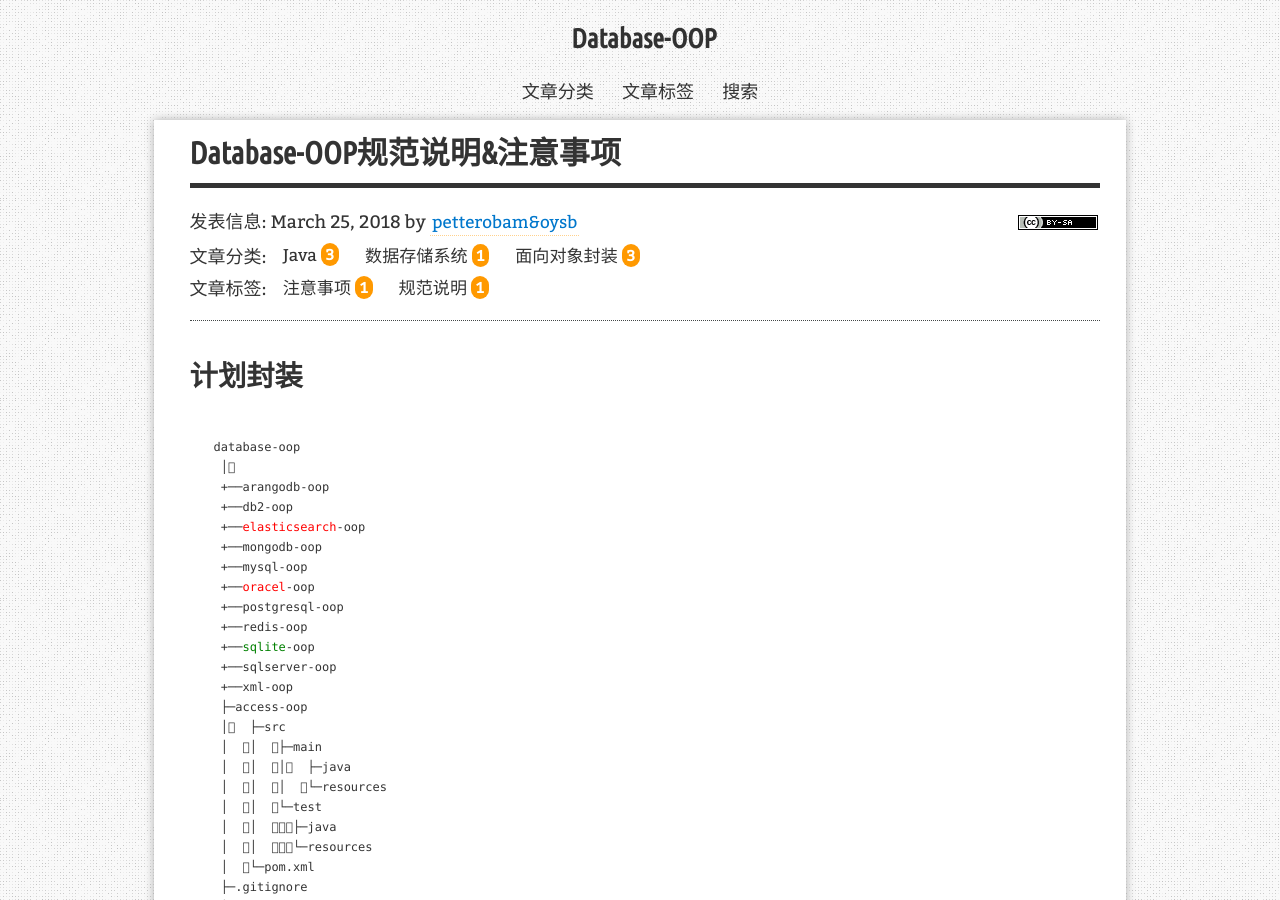
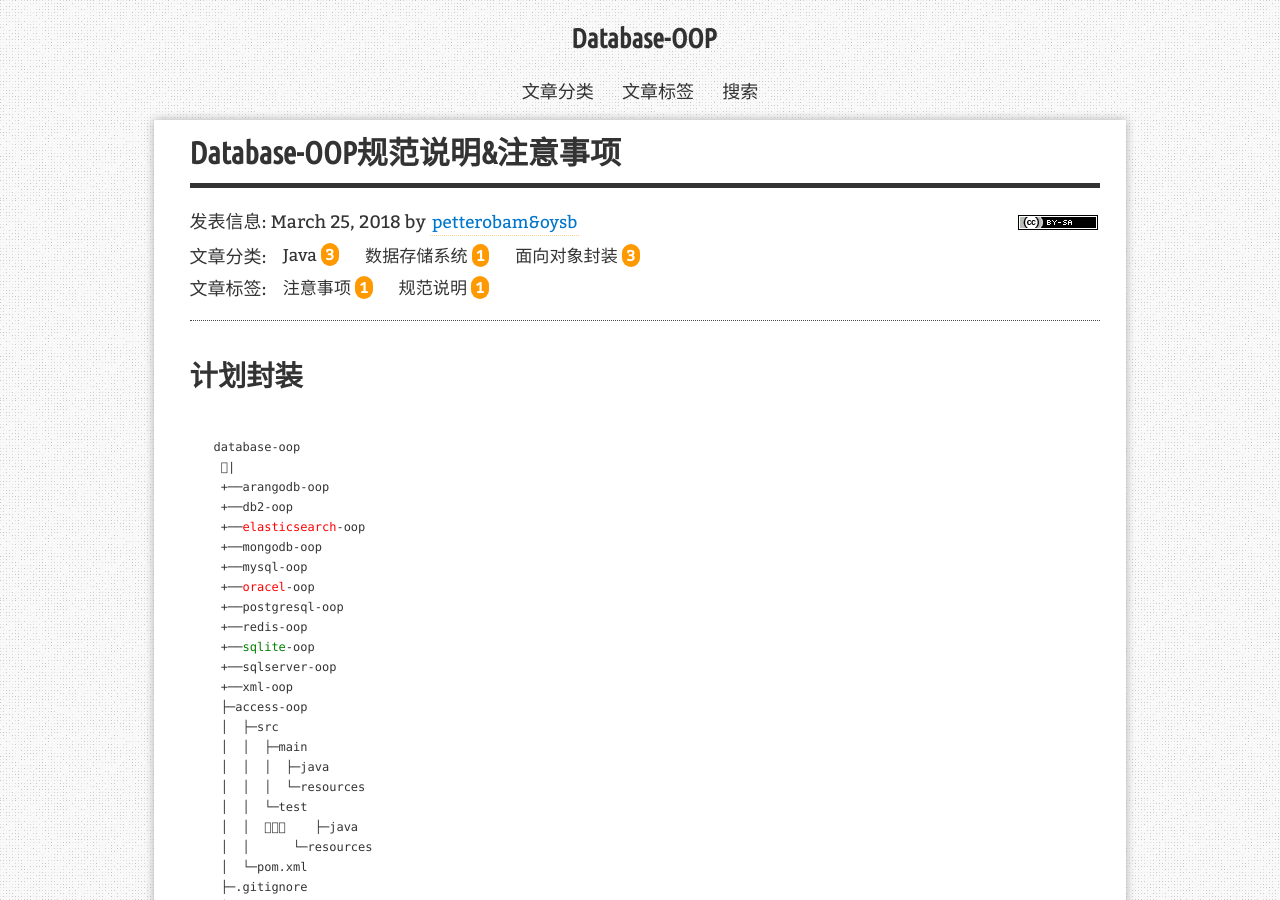
Before and after one commit to petterobam/database-oop, a Jekyll site: the page built from docs/_posts/2018-03-25-about-database-oop.md, in a window 1280 px wide and 900 px high. Built offline with Jekyll 4.4.1, drawn with Linux system fonts in a browser that asks for light colours; nearby versions of some CDN libraries; comment, search, counter and statistics services are not loaded; part of the change alters nothing that is shown; some of the changed text lies outside the part shown.

Commit message:
docs:规范和注意事项添加目录结构信息

```diff
--- a/docs/_posts/2018-03-25-about-database-oop.md
+++ b/docs/_posts/2018-03-25-about-database-oop.md
@@ -11,7 +11,7 @@ redirect_from:
 ## 计划封装
 <pre>
 database-oop
- │
+ |
  +──arangodb-oop
  +──db2-oop
  +──<span style="color:red;">elasticsearch</span>-oop
@@ -24,18 +24,20 @@ database-oop
  +──sqlserver-oop
  +──xml-oop
  ├─access-oop
- │  ├─src
- │  │  ├─main
- │  │  │  ├─java
- │  │  │  └─resources
- │  │  └─test
- │  │  ├─java
- │  │  └─resources
- │  └─pom.xml
+ │  ├─src
+ │  │  ├─main
+ │  │  │  ├─java
+ │  │  │  └─resources
+ │  │  └─test
+ │  │      ├─java
+ │  │      └─resources
+ │  └─pom.xml
  ├─.gitignore
  ├─database-oop.iml
  ├─pom.xml
  └─README.md
+
+ 注：<span style="color:green;">绿色</span>代表以及完成初步[-ed-ing]；<span style="color:red;">红色</span>代表进行中[-ing]。
 </pre>
 ## 封装要求
 
```
